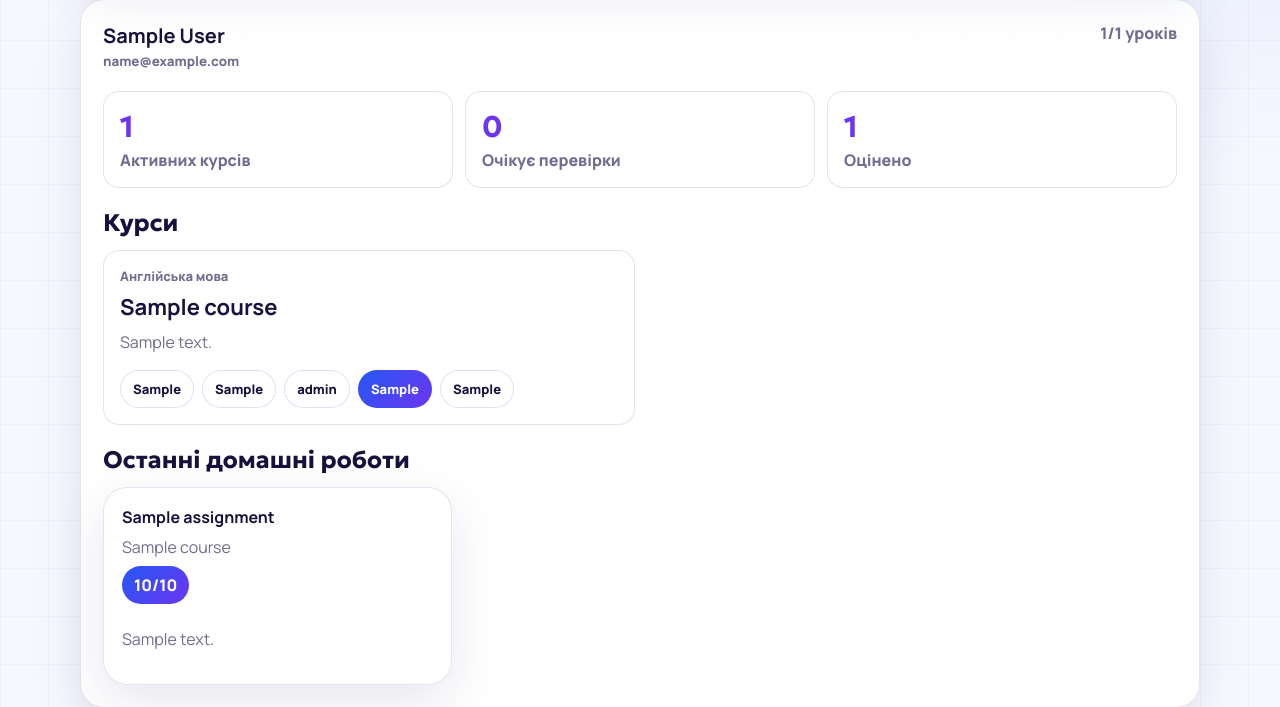
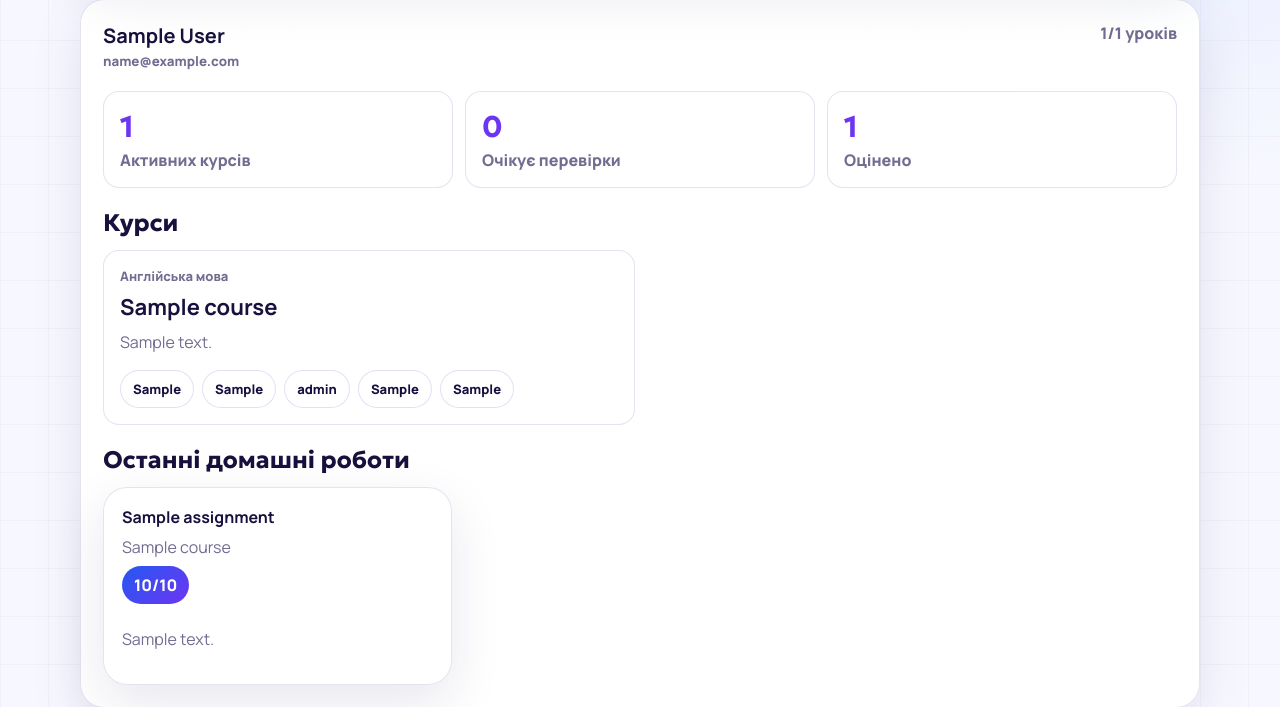
Before and after one commit to Sofier2/digital-center-platform, a Django app: page /parents/ in a window 1280 px wide. Shown: the part 440-1147 px from the top of the page. Run offline with Django 5.2, Linux system fonts and the light colour scheme; a user stored in the database is signed in; tables that the repository leaves empty hold one stand-in row (values such as "Sample post").

Commit message:
Use normal price chip for parents

```diff
--- a/static/css/platform.css
+++ b/static/css/platform.css
@@ -946,12 +946,6 @@ main {
   margin: 4px 0 0;
 }
 
-.parent-course-card .price-chip {
-  color: #ffffff;
-  background: linear-gradient(135deg, var(--blue), var(--violet));
-  border-color: transparent;
-}
-
 .parent-stats strong {
   color: var(--violet);
   font-family: "Geologica", sans-serif;
--- a/templates/learning/base.html
+++ b/templates/learning/base.html
@@ -10,7 +10,7 @@
     <link rel="preconnect" href="https://fonts.googleapis.com">
     <link rel="preconnect" href="https://fonts.gstatic.com" crossorigin>
     <link href="https://fonts.googleapis.com/css2?family=Geologica:wght@500;600;700;800;900&family=Manrope:wght@400;500;600;700;800&display=swap&subset=cyrillic" rel="stylesheet">
-    <link rel="stylesheet" href="{% static 'css/platform.css' %}?v=20260615-ui8">
+    <link rel="stylesheet" href="{% static 'css/platform.css' %}?v=20260615-ui9">
   </head>
   <body>
     <header class="app-header">
--- a/templates/learning/parent_dashboard.html
+++ b/templates/learning/parent_dashboard.html
@@ -38,7 +38,7 @@
                   <li>{{ enrollment.course.age_range }}</li>
                   <li>{{ enrollment.course.schedule }}</li>
                   {% if enrollment.course.level %}<li>{{ enrollment.course.level }}</li>{% endif %}
-                  <li class="price-chip">{{ enrollment.course.price }}</li>
+                  <li>{{ enrollment.course.price }}</li>
                   <li>{{ enrollment.course.final_project }}</li>
                 </ul>
               </a>
```
